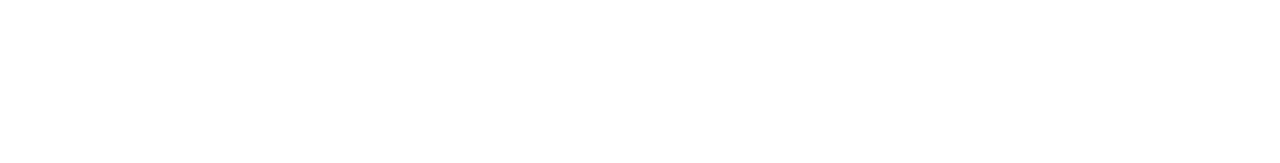
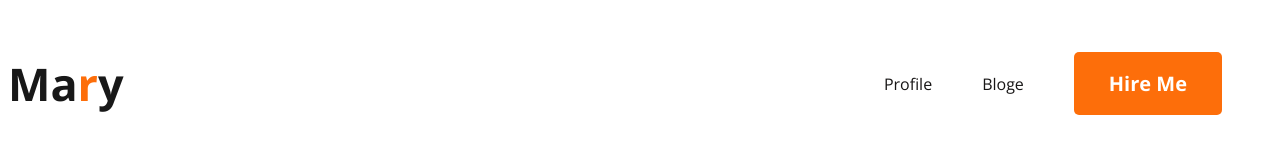
Before and after one commit to TarifRazi/webportfolio, a plain HTML site: page index.html in a window 1280 px wide. Drawn offline with nearby package versions, Linux system fonts and the light colour scheme.

Commit message:
added nav

```diff
--- a/index.html
+++ b/index.html
@@ -1,15 +1,34 @@
 <!DOCTYPE html>
 <html lang="en">
+
 <head>
     <meta charset="UTF-8">
     <meta name="viewport" content="width=device-width, initial-scale=1.0">
     <title>web portfolio</title>
+    <link rel="preconnect" href="https://fonts.googleapis.com">
+    <link rel="preconnect" href="https://fonts.gstatic.com" crossorigin>
+    <link href="https://fonts.googleapis.com/css2?family=Open+Sans:wght@400;700&display=swap" rel="stylesheet">
+
+    <link rel="stylesheet" href="styles/portfoliostyle.css">
+
+
 </head>
+
 <body>
-    <header></header>
+    <header>
+        <nav>
+            <h3 class="nav-title">Ma<span class="primary-text">r</span>y</h3>
+            <ul>
+                <li><a href="">Profile</a></li>
+                <li><a href="">Bloge</a></li>
+                <li><button class="btn-primary">Hire Me</button></li>
+            </ul>
+        </nav>
+    </header>
 
     <main></main>
 
     <footer></footer>
 </body>
+
 </html>
--- /dev/null
+++ b/styles/portfoliostyle.css
@@ -0,0 +1,48 @@
+/* common styles */
+* {
+    font-family: 'Open Sans', sans-serif;
+}
+
+.primary-text {
+    color: #FD6E0A;
+}
+
+.btn-primary {
+    border-radius: 5px;
+    background: #FD6E0A;
+    border: 0;
+    color: white;
+    font-size: 20px;
+    font-weight: 700;
+    padding: 18px 35px;
+}
+
+/* nev styles */
+nav {
+    display: flex;
+    align-items: center;
+    justify-content: space-between
+
+}
+
+.nav-title {
+    color: #181818;
+    font-size: 45px;
+    font-weight: 800;
+
+}
+
+nav ul {
+    display: flex;
+    align-items: center;
+}
+
+nav li {
+    list-style: none;
+    margin-right: 50px;
+}
+
+nav a {
+    text-decoration: none;
+    color: rgb(24, 22, 22);
+}
```
